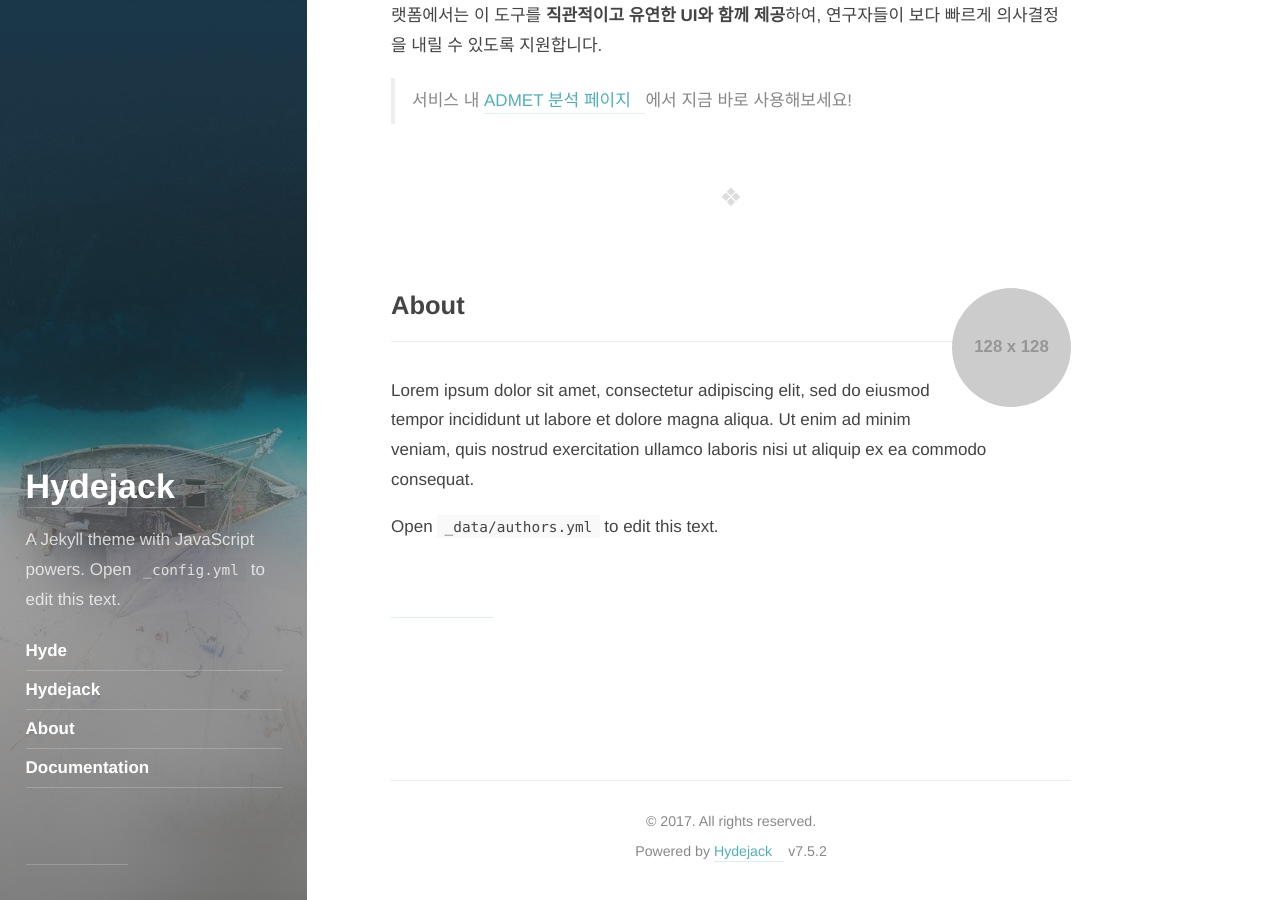
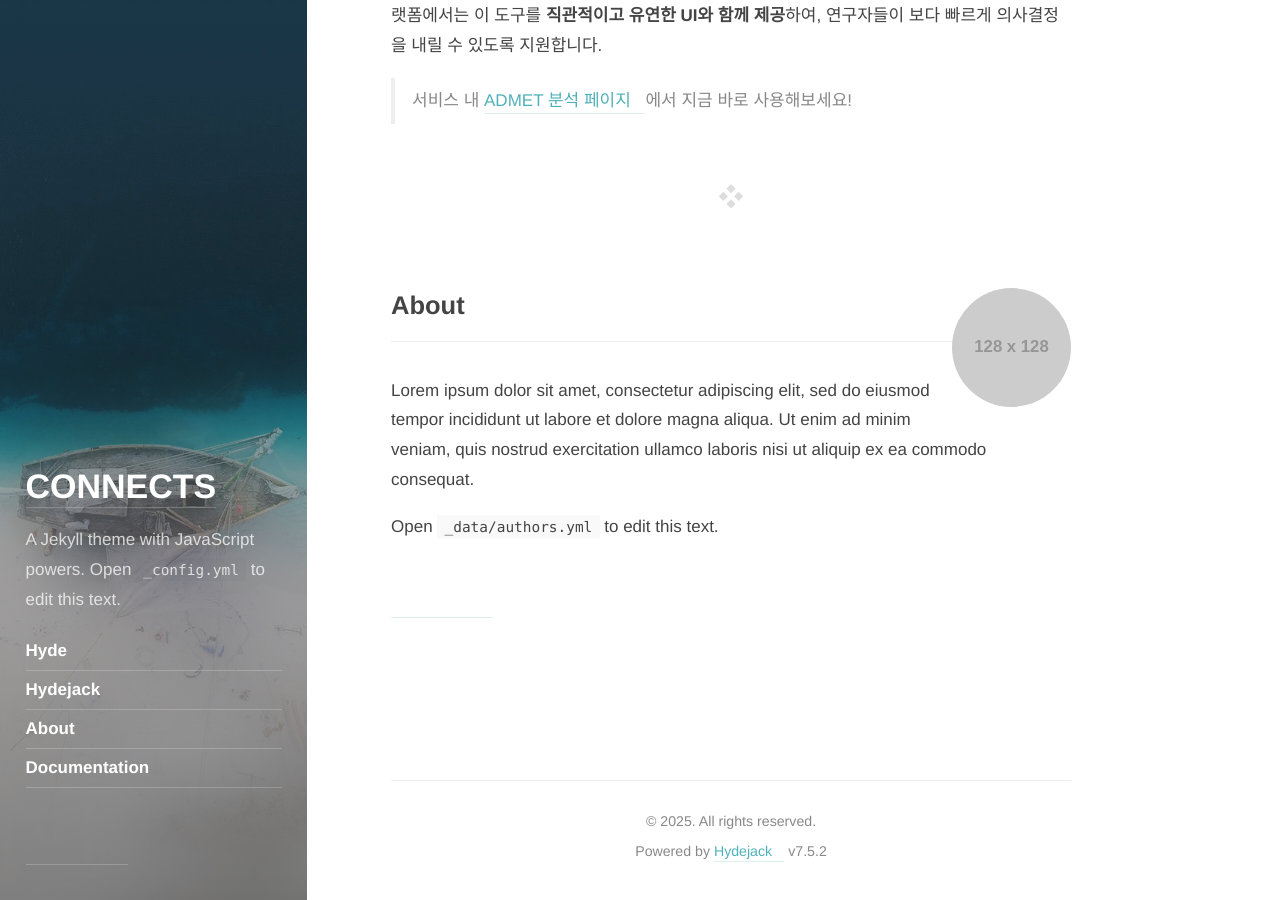
Before and after one commit to CONNECTS-SCV/CONNECTS-SCV.github.io, a Jekyll site: the page built from _posts/2025-07-31-ADMET_AI.md, in a window 1280 px wide and 900 px high, scrolled down 3492 px. Built offline with Jekyll 4.4.1, drawn with Linux system fonts in a browser that asks for light colours.

Commit message:
initial commit

```diff
--- a/_config.yml
+++ b/_config.yml
@@ -4,7 +4,7 @@
 # IMPORTANT: Set the URL of your site.
 # Set to https://<username>.github.io when hosting on GitHub Pages
 # (unless you are using a custom domain).
-url:                   https://domain.tld
+url:                   https://connects-scv.github.io/
 
 # IMPORTANT: Set The "base URL" of your site.
 #
@@ -19,10 +19,10 @@
 
 # Language of your content in 2-letter code, e.g.: en, de.
 # You may also provide a location, e.g.: en-us, de_AT.
-lang:                  en
+lang:                  ko
 
 # The title of your blog. Used in the sidebar and the browser tab.
-title:                 Hydejack
+title:                 CONNECTS
 
 # A short description (~150 chars) of the page used for the meta description tag.
 # Can use markdown, but no more than one paragraph (enforced by `>`)
@@ -45,13 +45,13 @@
 # This should be the same author as first entry in `_data/authors.yml`.
 # Duplication is necessary due to the `jekyll-feed`, `jekyll-seo-tag` plugin.
 author:
-  name:                <firstname> <lastname>
-  email:               <mail@domain.tld>
+  name:                CONNECTS
+  email:               contact@connects.so
   # Used by `jekyll-seo-tag`:
   # twitter:             <username>
 
 # This text will appear in a `<small>` tag in the footer of every page.
-copyright:             © 2017. All rights reserved.
+copyright:             © 2025. All rights reserved.
 
 # Add links to the footer.
 # Typically you'll want to link to your impress, cookies or privacy policy, etc.
--- a/_posts/2025-07-31-ADMET_AI.md
+++ b/_posts/2025-07-31-ADMET_AI.md
@@ -5,7 +5,7 @@
   ADMET-AI는 AI 기반으로 신약 후보 물질의 ADMET 특성을 예측하는 분석 도구입니다. 본 포스트에서는 해당 도구를 우리 플랫폼 내에서 어떻게 활용할 수 있는지 자세히 소개합니다.
 tags: [ADMET, DrugDiscovery, AI, 분석도구, 신약개발]
 author: author2
-canonical_url: http://yourdomain.com/2025/07/30/admet-ai-integration/
+canonical_url: https://connects-scv.github.io/2025/07/31/admet-ai/
 ---
 
 신약 개발 초기 단계에서 중요한 평가 요소 중 하나는 바로 **ADMET**입니다.
```
